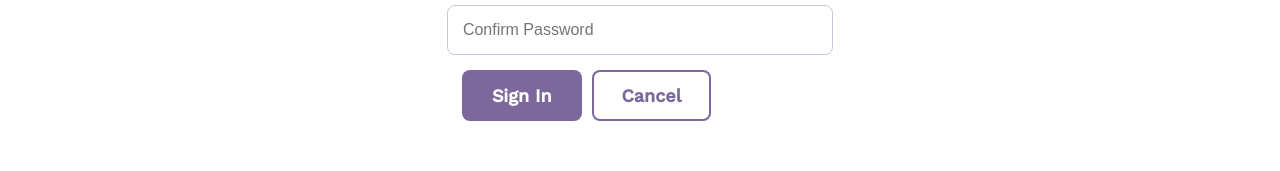
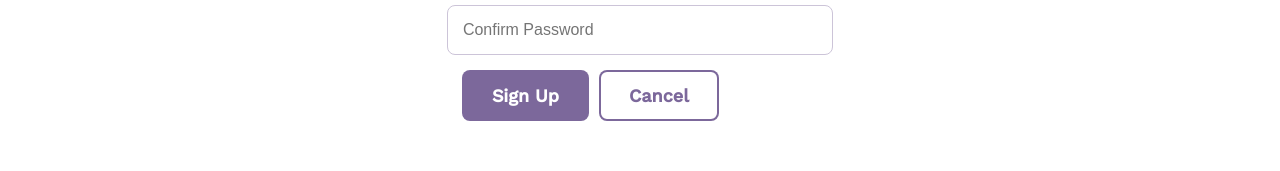
Before and after one commit to DanielGibsonOrchid/techdegree-project-10, a React (Create React App) app in the folder client/: page /signup in a window 1280 px wide. Shown: the part 500-671 px from the top of the page. Built offline with nearby package versions, Linux system fonts and the light colour scheme.

Commit message:
Added: Sign-up calls Sign-in function

```diff
--- a/client/src/App.js
+++ b/client/src/App.js
@@ -79,12 +79,17 @@ class App extends Component {
             <Route exact path="/courses/:id" component={CourseDetail} />
 
             {/* Pass handleSignIn, validationErrors, and props through to UserSignIn component*/}
-            <Route path="/signin" component={ (props) => <UserSignIn
+            <Route exact path="/signin" component={ (props) => <UserSignIn
               handleSignIn={this.handleSignIn}
               validationError={this.state.validationError}
-              {...props} /> } />
+              {...props} />
+            } />
 
-            <Route exact path="/signup" component={UserSignUp} />
+            <Route exact path="/signup" component={ (props) => <UserSignUp
+              handleSignIn={this.handleSignIn}
+              {...props} />
+            } />
+
             <Route exact path="/signout" component={UserSignOut} />
 
             <Route exact path="/forbidden" component={Forbidden} />
--- a/client/src/components/CourseDetail.js
+++ b/client/src/components/CourseDetail.js
@@ -94,19 +94,7 @@ class CourseDetail extends Component {
                           Delete Course
                         </button>
                       </span>
-                  ) :
-                  (isLoggedIn && user.id !== UserId) ? (
-                    ''
-                  ) :
-                  <span>
-                    <Link className="button" to='/signin'>
-                      Sign-in to Update Course
-                    </Link>
-                    <Link className="button" to='/signin'>
-                      Sign-in to Delete Course
-                    </Link>
-                  </span>
-                  }
+                  ) :  '' }
 
                   <Link className="button button-secondary" to="/">
                     Return to List
--- a/client/src/components/UserSignUp.js
+++ b/client/src/components/UserSignUp.js
@@ -49,8 +49,10 @@ class UserSignUp extends Component {
       }
     })
     .then(() => {
-      const { history } = this.props;
-      history.push('/signin');
+
+      {/* After successful sign-up then call handleSignIn function to automatically sign-in the new user */}
+      this.props.handleSignIn(emailAddress, password);
+
     })
     /* Catch errors - Check if server error = push to /error page */
     .catch(err => {
@@ -76,12 +78,17 @@ class UserSignUp extends Component {
   }
 
   render() {
-    console.log(this.props)
 
     const { validationErrors, emailInUseError, passwordsNotMatching } = this.state
 
     return (
       <div className="bounds">
+
+        {/* If successful signup then redirect to homepage */}
+        { localStorage.getItem("IsLoggedIn") && (
+            this.props.history.push('/')
+        )}
+
         <div className="grid-33 centered signin">
           <h1>Sign Up</h1>
           <div>
@@ -158,7 +165,7 @@ class UserSignUp extends Component {
                 />
               </div>
               <div className="grid-100 pad-bottom">
-                <button className="button" type="sumbit">Sign In</button>
+                <button className="button" type="sumbit">Sign Up</button>
                 <Link className="button button-secondary" to="/">Cancel</Link>
               </div>
             </form>
```
